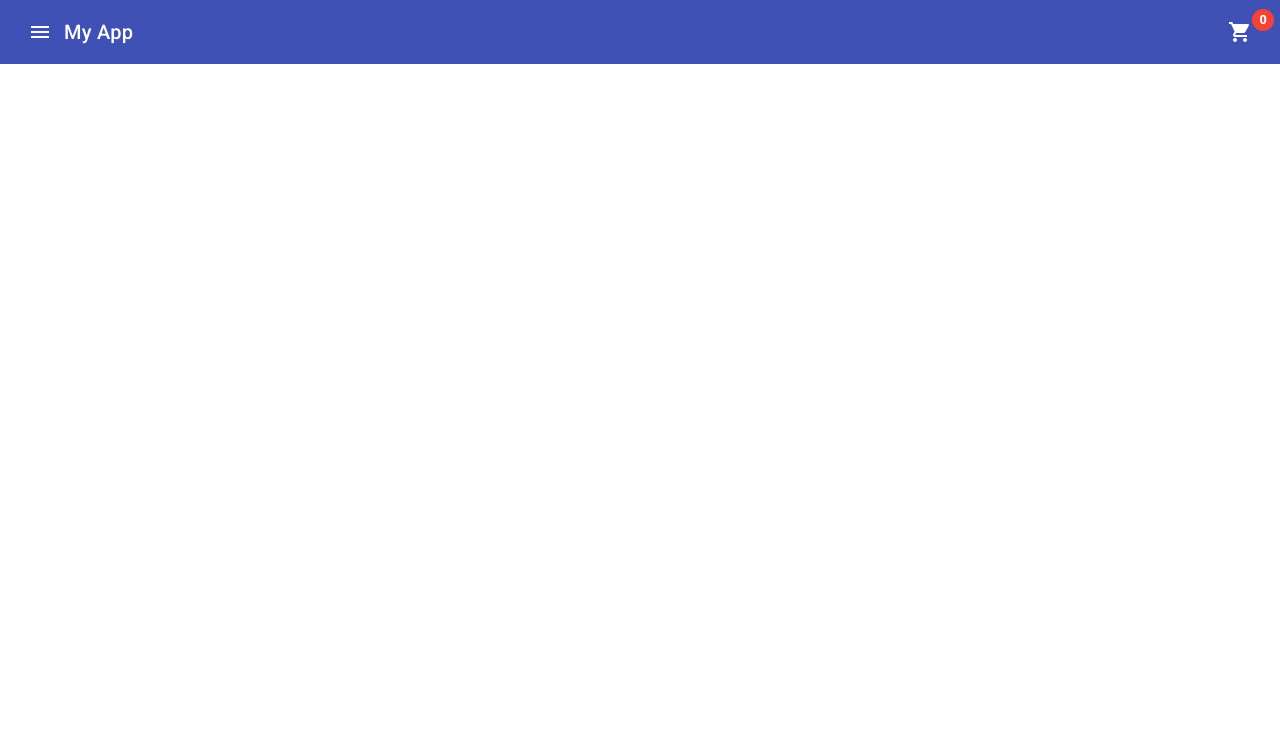
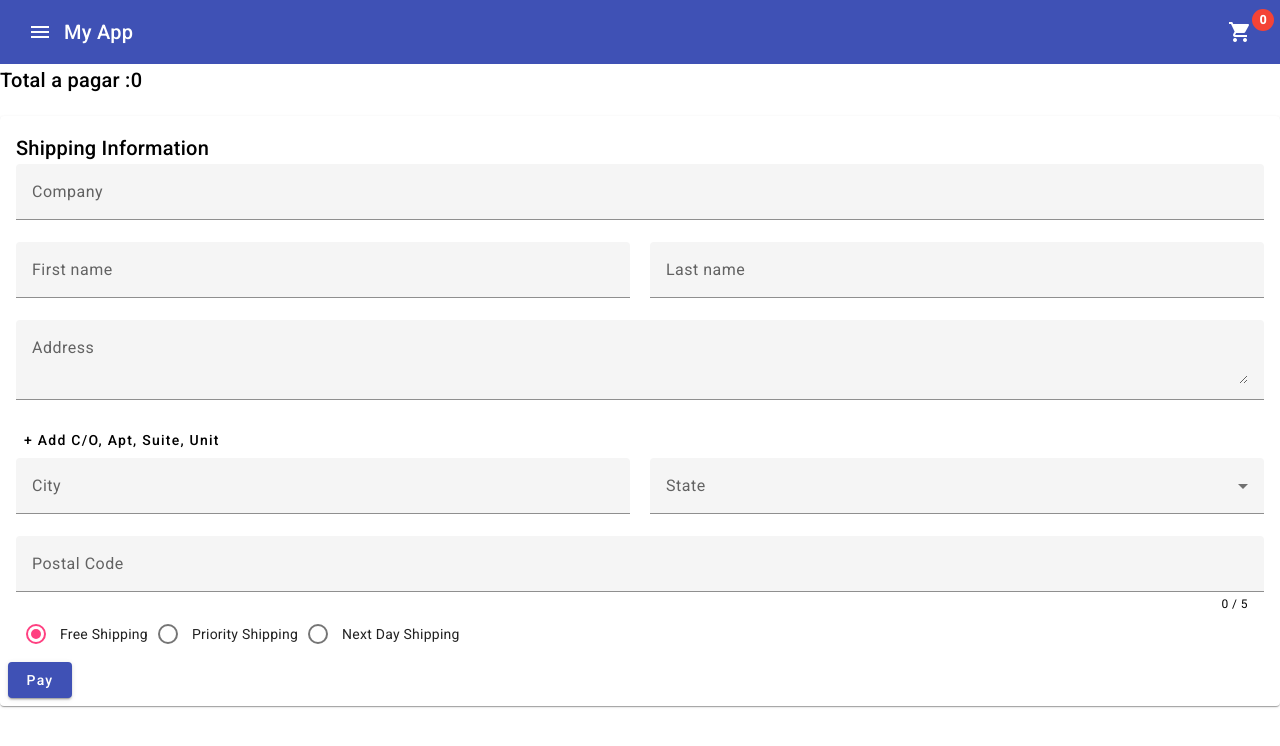
Before and after one commit to josepereza/angular15-material-shoppingCart, an Angular app: page /formulario in a window 1280 px wide. Before the commit this address led to /. Shown: the top 746 px of the page. Built offline with nearby package versions, Linux system fonts and the light colour scheme.

Commit message:
first commit4

```diff
--- a/src/app/app-routing.module.ts
+++ b/src/app/app-routing.module.ts
@@ -1,6 +1,7 @@
 import { NgModule } from '@angular/core';
 import { RouterModule, Routes } from '@angular/router';
 import { CartComponent } from './pages/cart/cart.component';
+import { FormularioComponent } from './pages/formulario/formulario.component';
 import { HomeComponent } from './pages/home/home.component';
 
 const routes: Routes = [
@@ -12,7 +13,10 @@
   },
   {
     path:'cart', component:CartComponent
-  }
+  },
+   {
+    path:'formulario', component:FormularioComponent
+   }
 ];
 
 @NgModule({
--- a/src/app/pages/cart/cart.component.html
+++ b/src/app/pages/cart/cart.component.html
@@ -42,7 +42,7 @@
 
     </mat-card-header>
     <mat-card-actions>
-      <button class="comprar" mat-raised-button color="primary">Buy</button>
+      <a routerLink="/formulario" class="comprar" mat-raised-button color="primary">Buy</a>
     </mat-card-actions>
 
   <a  routerLink="/" mat-raised-button color="primary">Go Back</a>
--- /dev/null
+++ b/src/app/pages/formulario/formulario.component.css
@@ -0,0 +1,27 @@
+.full-width {
+  width: 100%;
+}
+
+.shipping-card {
+  min-width: 120px;
+  margin: 20px auto;
+}
+
+.mat-radio-button {
+  display: block;
+  margin: 5px 0;
+}
+
+.row {
+  display: flex;
+  flex-direction: row;
+}
+
+.col {
+  flex: 1;
+  margin-right: 20px;
+}
+
+.col:last-child {
+  margin-right: 0;
+}
--- /dev/null
+++ b/src/app/pages/formulario/formulario.component.html
@@ -0,0 +1,103 @@
+<div class="container">
+  <h2>Total a pagar :{{total}} </h2>
+</div>
+<form [formGroup]="addressForm" novalidate (ngSubmit)="onSubmit()">
+  <mat-card class="shipping-card">
+    <mat-card-header>
+      <mat-card-title>Shipping Information</mat-card-title>
+    </mat-card-header>
+    <mat-card-content>
+      <div class="row">
+        <div class="col">
+          <mat-form-field class="full-width">
+            <input matInput placeholder="Company" formControlName="company">
+          </mat-form-field>
+        </div>
+      </div>
+      <div class="row">
+        <div class="col">
+          <mat-form-field class="full-width">
+            <input matInput placeholder="First name" formControlName="firstName">
+            <mat-error *ngIf="addressForm.controls['firstName'].hasError('required')">
+              First name is <strong>required</strong>
+            </mat-error>
+          </mat-form-field>
+        </div>
+        <div class="col">
+          <mat-form-field class="full-width">
+            <input matInput placeholder="Last name" formControlName="lastName">
+            <mat-error *ngIf="addressForm.controls['lastName'].hasError('required')">
+              Last name is <strong>required</strong>
+            </mat-error>
+          </mat-form-field>
+        </div>
+      </div>
+      <div class="row">
+        <div class="col">
+          <mat-form-field class="full-width">
+            <textarea matInput placeholder="Address" formControlName="address"></textarea>
+            <mat-error *ngIf="addressForm.controls['address'].hasError('required')">
+              Address is <strong>required</strong>
+            </mat-error>
+          </mat-form-field>
+        </div>
+      </div>
+      <div class="row" *ngIf="!hasUnitNumber">
+        <div class="col">
+          <button mat-button type="button" (click)="hasUnitNumber = !hasUnitNumber">
+            + Add C/O, Apt, Suite, Unit
+          </button>
+        </div>
+      </div>
+      <div class="row" *ngIf="hasUnitNumber">
+        <div class="col">
+          <mat-form-field class="full-width">
+            <textarea matInput placeholder="Address 2" formControlName="address2"></textarea>
+          </mat-form-field>
+        </div>
+      </div>
+      <div class="row">
+        <div class="col">
+          <mat-form-field class="full-width">
+            <input matInput placeholder="City" formControlName="city">
+            <mat-error *ngIf="addressForm.controls['city'].hasError('required')">
+              City is <strong>required</strong>
+            </mat-error>
+          </mat-form-field>
+        </div>
+        <div class="col">
+          <mat-form-field class="full-width">
+            <mat-select placeholder="State" formControlName="state">
+              <mat-option *ngFor="let state of states" [value]="state.abbreviation">
+                {{ state.name }}
+              </mat-option>
+            </mat-select>
+            <mat-error *ngIf="addressForm.controls['state'].hasError('required')">
+              State is <strong>required</strong>
+            </mat-error>
+          </mat-form-field>
+        </div>
+      </div>
+      <div class="row">
+        <div class="col">
+          <mat-form-field class="full-width">
+            <input matInput #postalCode maxlength="5" placeholder="Postal Code" type="number" formControlName="postalCode">
+            <mat-hint align="end">{{postalCode.value.length}} / 5</mat-hint>
+          </mat-form-field>
+        </div>
+      </div>
+      <div class="row">
+        <div class="col">
+          <mat-radio-group formControlName="shipping">
+            <mat-radio-button value="free">Free Shipping</mat-radio-button>
+            <mat-radio-button value="priority">Priority Shipping</mat-radio-button>
+            <mat-radio-button value="nextday">Next Day Shipping</mat-radio-button>
+          </mat-radio-group>
+        </div>
+      </div>
+    </mat-card-content>
+    <mat-card-actions>
+      <button mat-raised-button color="primary" type="submit">Pay</button>
+    </mat-card-actions>
+  </mat-card>
+</form>
--- /dev/null
+++ b/src/app/pages/formulario/formulario.component.ts
@@ -0,0 +1,99 @@
+import { Component } from '@angular/core';
+import { FormBuilder, Validators } from '@angular/forms';
+import { CartService } from 'src/app/services/cart.service';
+
+@Component({
+  selector: 'app-formulario',
+  templateUrl: './formulario.component.html',
+  styleUrls: ['./formulario.component.css']
+})
+export class FormularioComponent {
+
+  addressForm = this.fb.group({
+    company: null,
+    firstName: [null, Validators.required],
+    lastName: [null, Validators.required],
+    address: [null, Validators.required],
+    address2: null,
+    city: [null, Validators.required],
+    state: [null, Validators.required],
+    postalCode: [null, Validators.compose([
+      Validators.required, Validators.minLength(5), Validators.maxLength(5)])
+    ],
+    shipping: ['free', Validators.required]
+  });
+
+  hasUnitNumber = false;
+
+  states = [
+    {name: 'Alabama', abbreviation: 'AL'},
+    {name: 'Alaska', abbreviation: 'AK'},
+    {name: 'American Samoa', abbreviation: 'AS'},
+    {name: 'Arizona', abbreviation: 'AZ'},
+    {name: 'Arkansas', abbreviation: 'AR'},
+    {name: 'California', abbreviation: 'CA'},
+    {name: 'Colorado', abbreviation: 'CO'},
+    {name: 'Connecticut', abbreviation: 'CT'},
+    {name: 'Delaware', abbreviation: 'DE'},
+    {name: 'District Of Columbia', abbreviation: 'DC'},
+    {name: 'Federated States Of Micronesia', abbreviation: 'FM'},
+    {name: 'Florida', abbreviation: 'FL'},
+    {name: 'Georgia', abbreviation: 'GA'},
+    {name: 'Guam', abbreviation: 'GU'},
+    {name: 'Hawaii', abbreviation: 'HI'},
+    {name: 'Idaho', abbreviation: 'ID'},
+    {name: 'Illinois', abbreviation: 'IL'},
+    {name: 'Indiana', abbreviation: 'IN'},
+    {name: 'Iowa', abbreviation: 'IA'},
+    {name: 'Kansas', abbreviation: 'KS'},
+    {name: 'Kentucky', abbreviation: 'KY'},
+    {name: 'Louisiana', abbreviation: 'LA'},
+    {name: 'Maine', abbreviation: 'ME'},
+    {name: 'Marshall Islands', abbreviation: 'MH'},
+    {name: 'Maryland', abbreviation: 'MD'},
+    {name: 'Massachusetts', abbreviation: 'MA'},
+    {name: 'Michigan', abbreviation: 'MI'},
+    {name: 'Minnesota', abbreviation: 'MN'},
+    {name: 'Mississippi', abbreviation: 'MS'},
+    {name: 'Missouri', abbreviation: 'MO'},
+    {name: 'Montana', abbreviation: 'MT'},
+    {name: 'Nebraska', abbreviation: 'NE'},
+    {name: 'Nevada', abbreviation: 'NV'},
+    {name: 'New Hampshire', abbreviation: 'NH'},
+    {name: 'New Jersey', abbreviation: 'NJ'},
+    {name: 'New Mexico', abbreviation: 'NM'},
+    {name: 'New York', abbreviation: 'NY'},
+    {name: 'North Carolina', abbreviation: 'NC'},
+    {name: 'North Dakota', abbreviation: 'ND'},
+    {name: 'Northern Mariana Islands', abbreviation: 'MP'},
+    {name: 'Ohio', abbreviation: 'OH'},
+    {name: 'Oklahoma', abbreviation: 'OK'},
+    {name: 'Oregon', abbreviation: 'OR'},
+    {name: 'Palau', abbreviation: 'PW'},
+    {name: 'Pennsylvania', abbreviation: 'PA'},
+    {name: 'Puerto Rico', abbreviation: 'PR'},
+    {name: 'Rhode Island', abbreviation: 'RI'},
+    {name: 'South Carolina', abbreviation: 'SC'},
+    {name: 'South Dakota', abbreviation: 'SD'},
+    {name: 'Tennessee', abbreviation: 'TN'},
+    {name: 'Texas', abbreviation: 'TX'},
+    {name: 'Utah', abbreviation: 'UT'},
+    {name: 'Vermont', abbreviation: 'VT'},
+    {name: 'Virgin Islands', abbreviation: 'VI'},
+    {name: 'Virginia', abbreviation: 'VA'},
+    {name: 'Washington', abbreviation: 'WA'},
+    {name: 'West Virginia', abbreviation: 'WV'},
+    {name: 'Wisconsin', abbreviation: 'WI'},
+    {name: 'Wyoming', abbreviation: 'WY'}
+  ];
+total=0
+  constructor(private fb: FormBuilder, private cartService:CartService) {
+    this.total = this.cartService.cart.reduce(function (acc: any, val: any) {
+      return acc + val.precio * val.qty;
+    }, 0);
+  }
+
+  onSubmit(): void {
+    alert('Thanks!');
+  }
+}
```
Also changed, not shown: src/app/app.module.ts (+7 -2 lines), src/app/material/material.module.ts (+10 -4 lines), 1 other file (tests, documents, lock files or other folders).
